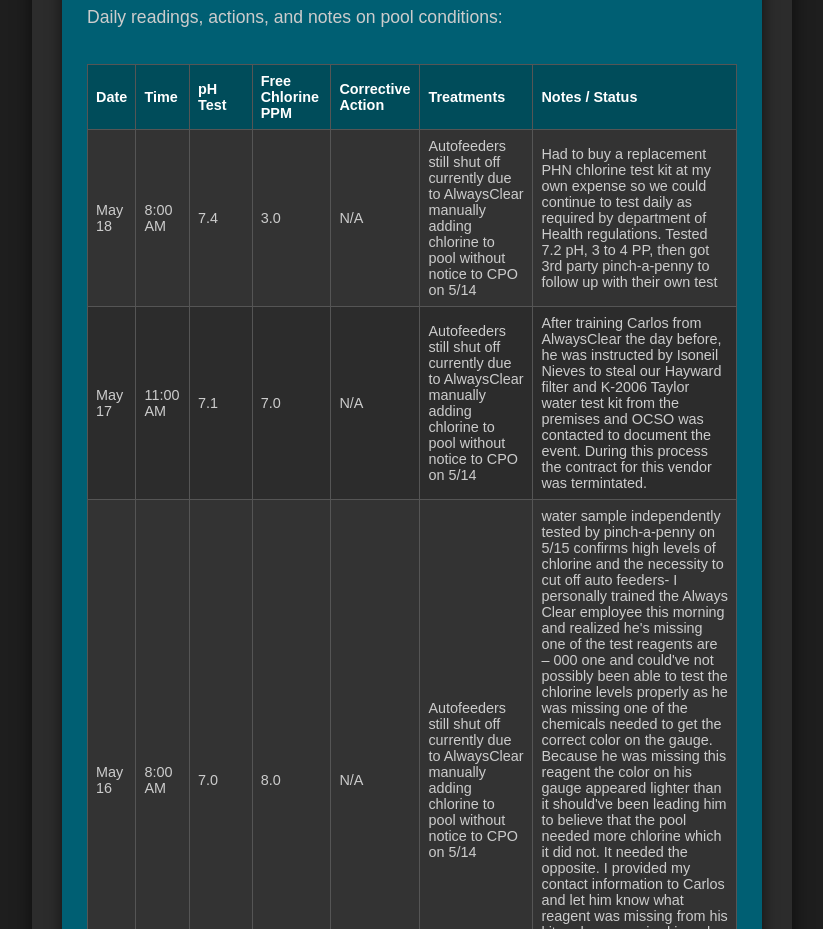
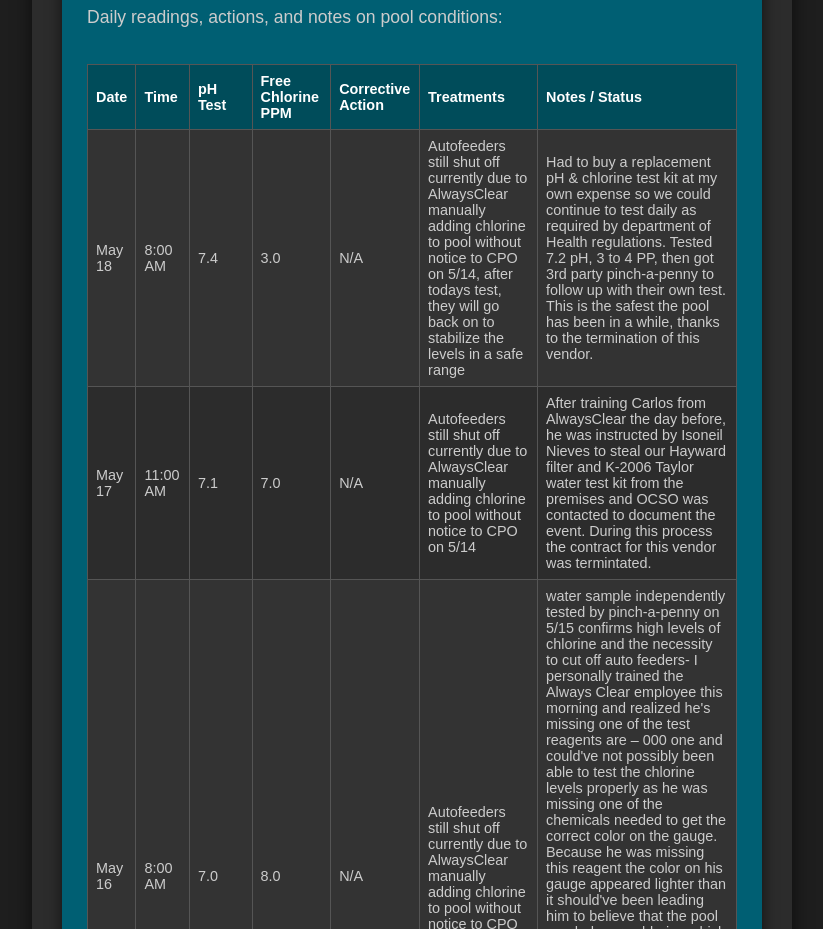
Before and after one commit to StrongKontrarian/surreyridgehoarecall.github.io, a plain HTML site: page index.html in a window 1280 px wide. Shown: the part 5072-6001 px from the top of the page, without its empty margins (228-1051 px from the left). Drawn offline with Linux system fonts and the light colour scheme.

Commit message:
Update index.html

```diff
--- a/index.html
+++ b/index.html
@@ -133,8 +133,8 @@
                         <td>7.4</td>
                         <td>3.0</td>
                         <td>N/A</td> <!-- Placeholder, user can update -->
-                        <td>Autofeeders still shut off currently due to AlwaysClear manually adding chlorine to pool without notice to CPO on 5/14</td> <!-- Placeholder, user can update -->
-                        <td>Had to buy a replacement PHN chlorine test kit at my own expense so we could continue to test daily as required by department of Health regulations. Tested 7.2 pH, 3 to 4 PP, then got 3rd party pinch-a-penny to follow up with their own test</td> <!-- Placeholder, user can update -->
+                        <td>Autofeeders still shut off currently due to AlwaysClear manually adding chlorine to pool without notice to CPO on 5/14, after todays test, they will go back on to stabilize the levels in a safe range</td> <!-- Placeholder, user can update -->
+                        <td>Had to buy a replacement pH & chlorine test kit at my own expense so we could continue to test daily as required by department of Health regulations. Tested 7.2 pH, 3 to 4 PP, then got 3rd party pinch-a-penny to follow up with their own test. This is the safest the pool has been in a while, thanks to the termination of this vendor.</td> <!-- Placeholder, user can update -->
                     </tr>
                        <tr>
                         <td>May 17</td>
```
